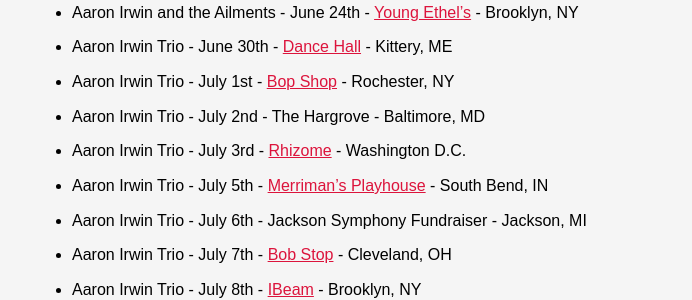
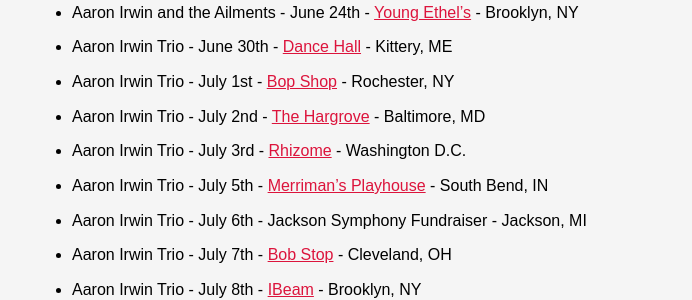
Before and after one commit to ryanve/aaronirwin.com, a Jekyll site: the page built from performances.md, in a window 1280 px wide and 900 px high. Shown: the part 395-695 px from the top of the window, without its empty margins (128-820 px from the left). Built offline with Jekyll 4.4.1, drawn with Linux system fonts in a browser that asks for light colours; part of the change alters nothing that is shown.

```diff
--- a/performances.md
+++ b/performances.md
@@ -13,7 +13,7 @@ title: Performances
 - Aaron Irwin and the Ailments - June 24th - [Young Ethel's](https://www.youngethels.com/) - Brooklyn, NY
 - Aaron Irwin Trio - June 30th - [Dance Hall](https://www.thedancehallkittery.org/) - Kittery, ME
 - Aaron Irwin Trio - July 1st - [Bop Shop](https://bopshop.com/) - Rochester, NY
-- Aaron Irwin Trio - July 2nd - The Hargrove - Baltimore, MD
+- Aaron Irwin Trio - July 2nd - [The Hargrove](https://www.instagram.com/hargrovebaltimore/) - Baltimore, MD
 - Aaron Irwin Trio - July 3rd - [Rhizome](https://www.rhizomedc.org/) - Washington D.C.
 - Aaron Irwin Trio - July 5th - [Merriman's Playhouse](https://www.merrimansplayhouse.org/) - South Bend, IN
 - Aaron Irwin Trio - July 6th - Jackson Symphony Fundraiser - Jackson, MI
```
